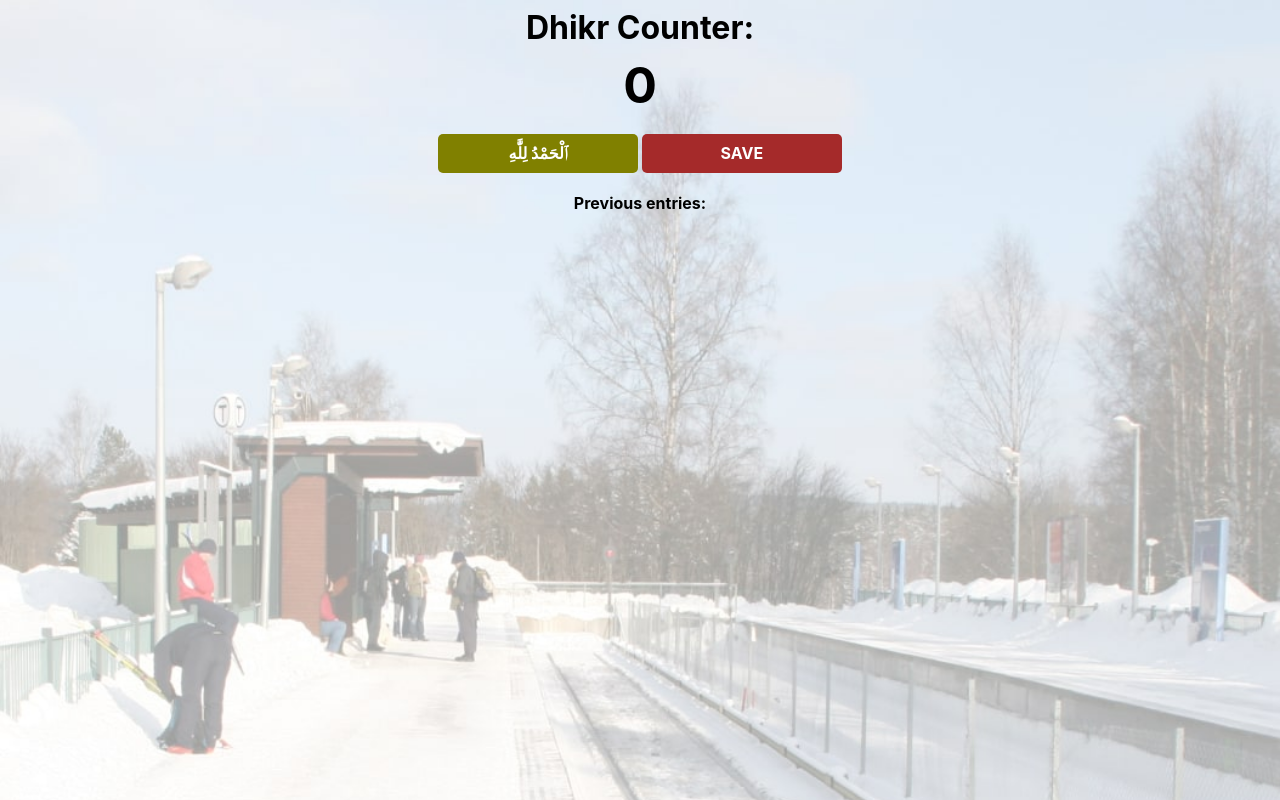
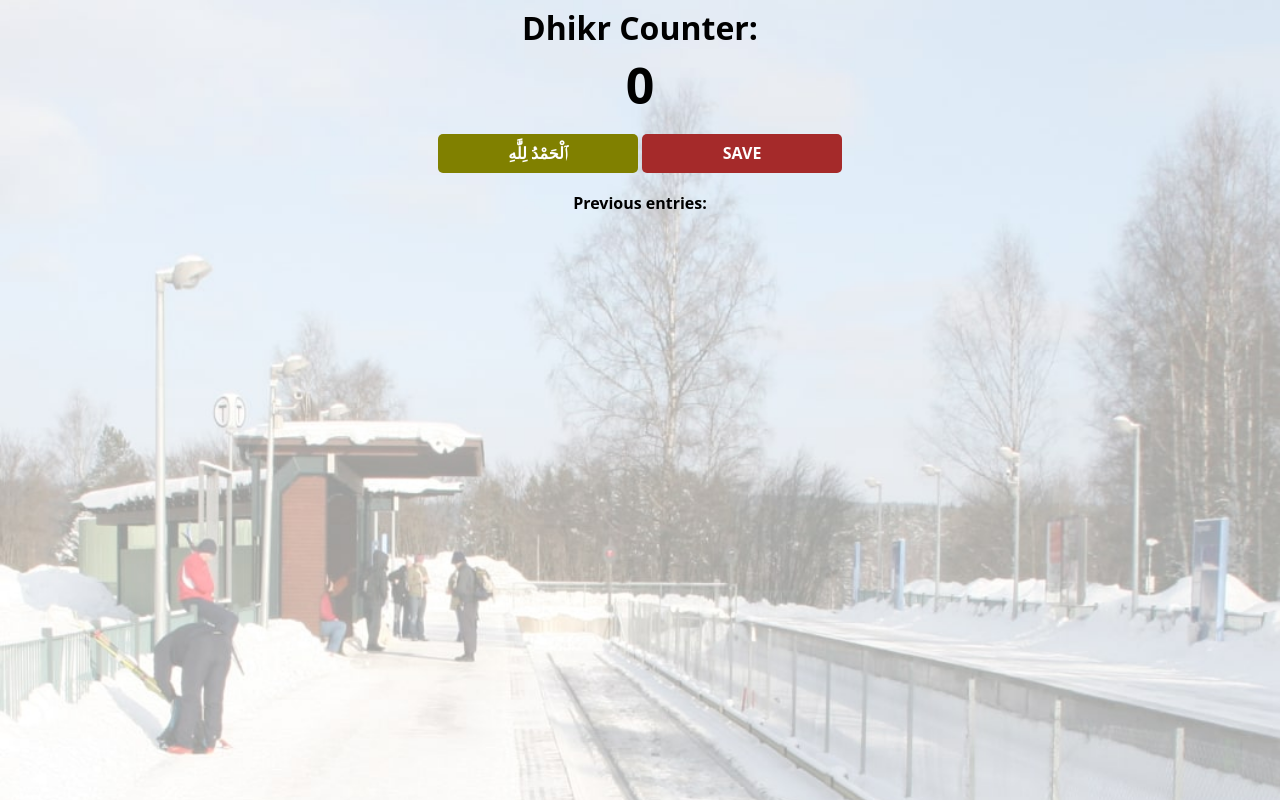
Before and after one commit to hanzmanz/dhikr-counter, a plain HTML site: page index.html in a window 1280 px wide. Drawn offline with nearby package versions, Linux system fonts and the light colour scheme.

Commit message:
Changed font in index.css

```diff
--- a/index.css
+++ b/index.css
@@ -1,7 +1,7 @@
 body {
     background-image: url("station.jpg");
     background-size: cover;
-    font-family: -apple-system, BlinkMacSystemFont, 'Segoe UI', Roboto, Oxygen, Ubuntu, Cantarell, 'Open Sans', 'Helvetica Neue', sans-serif;
+    font-family: 'Open Sans', 'Helvetica Neue', sans-serif;
     font-weight: bold;
     text-align: center;
 }
```
